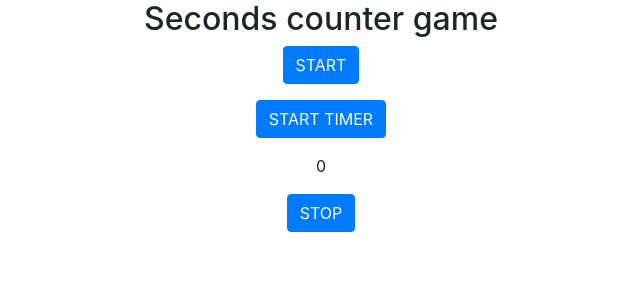
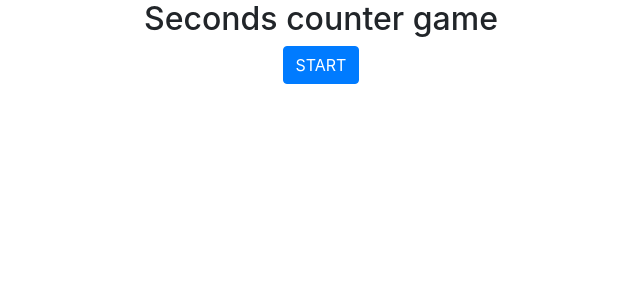
Before and after one commit to hellowhirl/react-seconds-counter-game, a React (Create React App) app: page / in a window 1280 px wide. Shown: the top 300 px of the page, without its empty margins (319-959 px from the left). Built offline with nearby package versions, Linux system fonts and the light colour scheme.

Commit message:
break up phases of counting game with conditional rendering

```diff
--- a/src/App.js
+++ b/src/App.js
@@ -6,6 +6,7 @@ import SecondsCounter from "./components/secondsCounter/secondsCounter";
 class App extends Component {
   state = {
     counter: ["", "Ready?", "3", "2", "1", "Go!"],
+    timerStarted: false,
   };
 
   handleCountdownText = () => {
@@ -18,6 +19,14 @@ class App extends Component {
         this.handleCountdownText();
       }, 1000);
     } else return;
+
+    console.log(this.state);
+
+    let timerStarted = { ...this.state.timerStarted };
+    timerStarted = true;
+    this.setState({ timerStarted });
+
+    console.log(this.state);
   };
 
   render() {
@@ -30,7 +39,7 @@ class App extends Component {
             </h2>
             <MessageBox message={this.state.counter[0]} />
             <StartButton onCountdownText={this.handleCountdownText} />
-            <SecondsCounter />
+            {this.state.timerStarted && <SecondsCounter />}
           </div>
         </header>
       </div>
```
